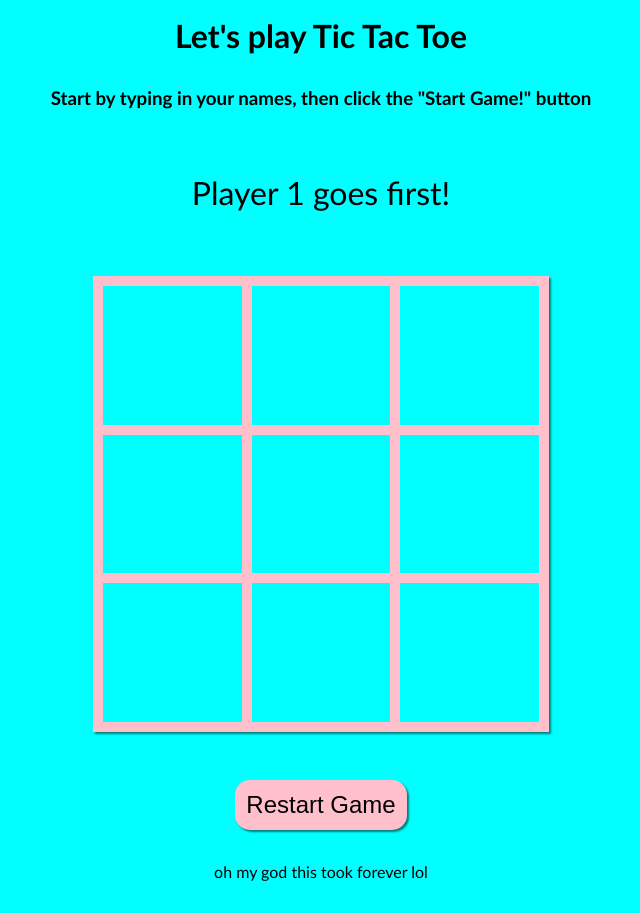
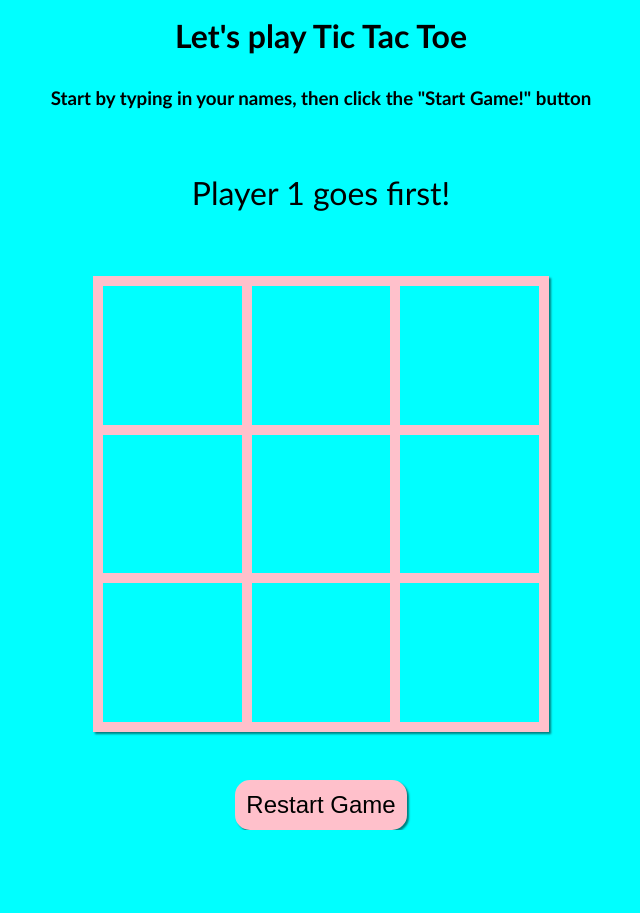
Before and after one commit to lex23unwin/10tictactoe, a plain HTML site: page index.html in a window 1280 px wide. Shown: the whole page, without its empty margins (319-959 px from the left). After the commit the page ends 830 px from the top, so only its background shows below. Drawn offline with Linux system fonts and the light colour scheme.

Commit message:
Altered messages on screen for user

```diff
--- a/index.html
+++ b/index.html
@@ -29,8 +29,5 @@
     <div class="controls-container">
         <button id="restart-button" class="control-button">Restart Game</button>
     </div>
-    <div class="something">
-        oh my god this took forever lol
-    </div>
 </body>
 </html>
--- a/style.css
+++ b/style.css
@@ -21,11 +21,6 @@ body {
     text-align: center;
     margin: 2em;
     font-size: 2rem;
-}
-
-.something {
-    text-align: center;
-    margin: 2em;
 }
 
 .square {
```
